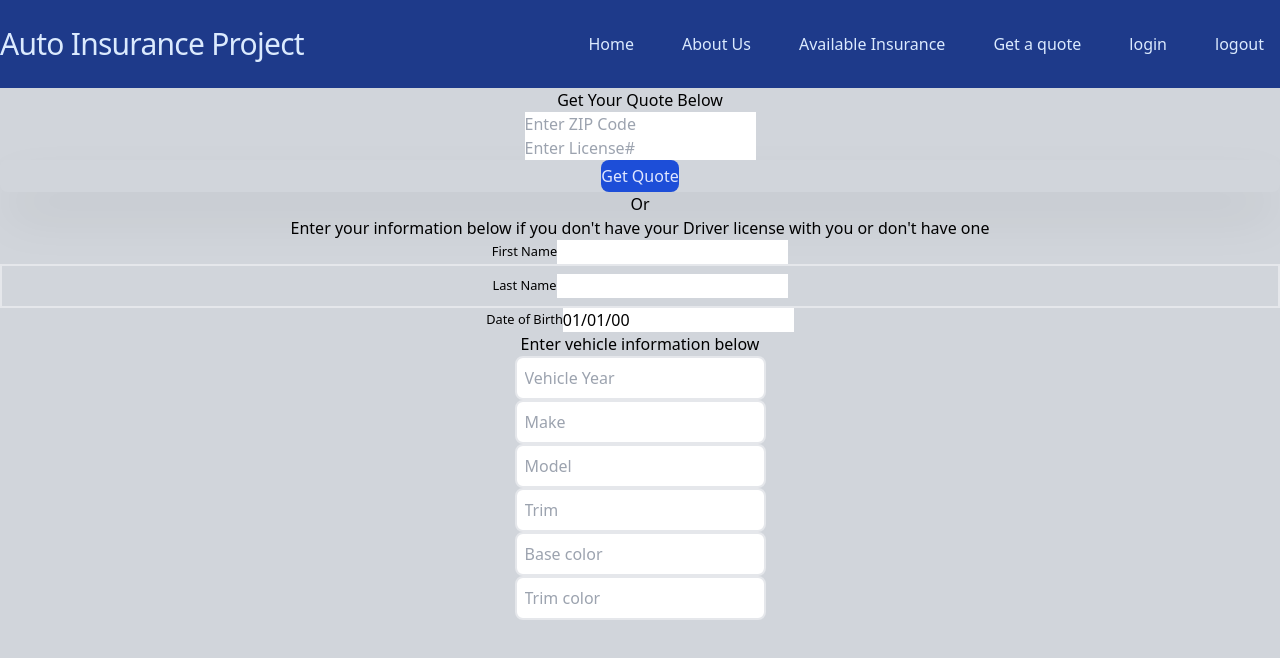
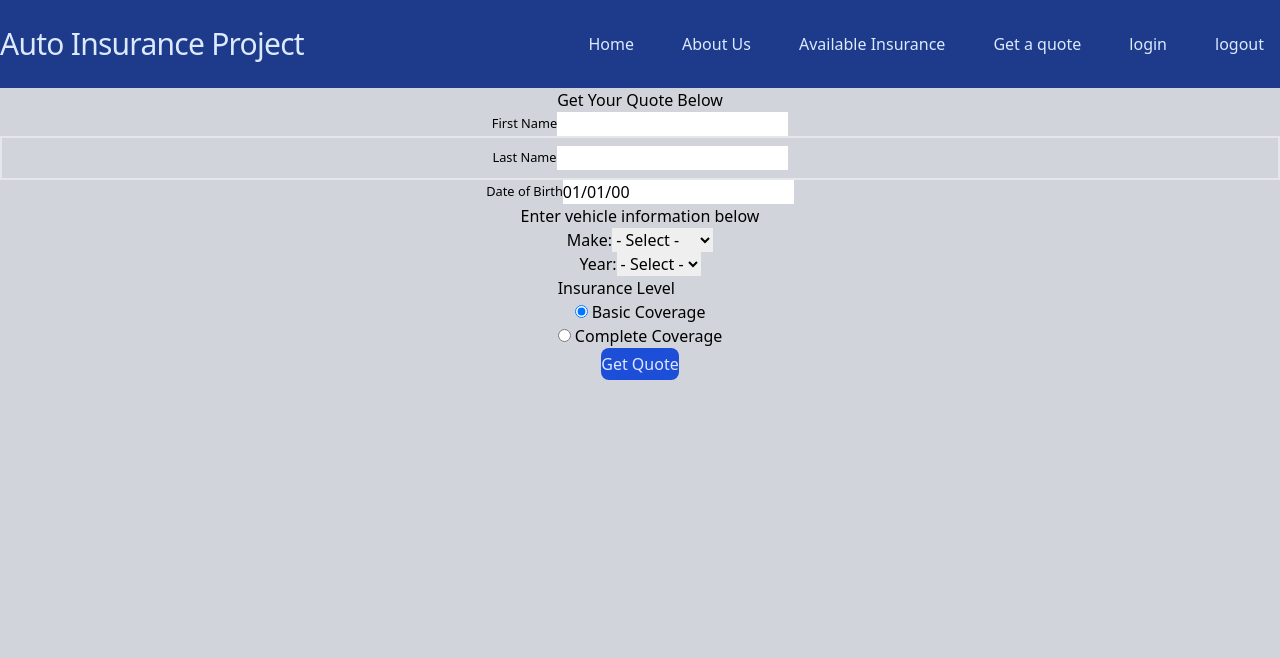
Before and after one commit to Josesimplecoding/finalproject, a Vue app: page /quote in a window 1280 px wide. Shown: the top 658 px of the page. Built offline with nearby package versions, Linux system fonts and the light colour scheme.

Commit message:
reworked quote page

```diff
--- a/src/pages/quote.vue
+++ b/src/pages/quote.vue
@@ -2,22 +2,6 @@
     <h1 class="flex items-center justify-center rounded-lg shadow-2xl cmp-title_text">
         Get Your Quote Below
     </h1>
-
-    <div class="flex items-center justify-center rounded-lg shadow-2xl cmp-form-text">
-        <input class="cmp-form-text_text" data-cmp-hook-form-text="input" aria-label="Zip code" type="text" id="form-text-1424848195" placeholder="Enter ZIP Code" name="zip" maxlength="5">
-    </div>
-
-    <div class="flex items-center justify-center rounded-lg shadow-2xl w-100">
-        <input class="cmp-form-text_text" data-cmp-hook-form-text="input" aria-label="Zip code" type="text" id="form-text-1424848195" placeholder="Enter License#" name="license#">
-    </div>
-
-    <div class="flex items-center justify-center rounded-lg shadow-2xl button">
-        <button type="submit" class="py-1 text-indigo-100 bg-blue-700 rounded-lg w-1/7 cmp-form-button hover:bg-blue-500" id="form-button type-314788994">Get Quote</button>
-    </div>
-
-    <h2 class="flex items-center justify-center rounded-lg">Or</h2>
-    <p class="flex items-center justify-center rounded-lg">Enter your information below if you don't have your Driver license with you or don't have one</p>
-
     <div class="flex items-center justify-center rounded-lg shadow-2xl w-100">
         <small class="input-label">First Name</small>
         <input class="form-control" type="text" place-holder aria-label="[object Objectt]" name="name" auto-complete value>
@@ -34,23 +18,95 @@
     </div>
 
     <h3 class="flex items-center justify-center rounded-lg">Enter vehicle information below</h3>
-    <div class="flex items-center justify-center rounded-lg">
-        <input type="text" class="p-2 border-2 rounded-lg" placeholder="Vehicle Year" />
-    </div>
-    <div class="flex items-center justify-center rounded-lg">
-        <input type="text" class="p-2 border-2 rounded-lg" placeholder="Make" />
-    </div>
-    <div class="flex items-center justify-center rounded-lg">
-        <input type="text" class="p-2 border-2 rounded-lg" placeholder="Model" />
-    </div>
-    <div class="flex items-center justify-center rounded-lg">
-        <input type="text" class="p-2 border-2 rounded-lg" placeholder="Trim" />
-    </div>
-        <div class="flex items-center justify-center rounded-lg">
-        <input type="text" class="p-2 border-2 rounded-lg" placeholder="Base color" />
-    </div>
-        <div class="flex items-center justify-center rounded-lg">
-        <input type="text" class="p-2 border-2 rounded-lg" placeholder="Trim color" />
+    <div>
+        <div class="container">
+            <div class="row">
+                <div class="col col-md-8 mr-md-auto ml-md-auto" >
+                    <div id="content">
+                        <div class="row content-form">
+                            <div class="col col-md-10 mr-md-auto ml-md-auto">
+                                <form action="#" id="request-quote">
+                                        <div class="flex items-center justify-center form-group">
+                                            <label for="make">Make:</label>
+                                            <select class="form-control" id="make">
+                                                <option value="">- Select -</option>
+                                                <option value="1">Audi</option>
+                                                <option value="2">Cheverolet</option>
+                                                <option value="3">Ford</option>
+                                                <option value="4">GMC</option>
+                                                <option value="5">Honda</option>
+                                                <option value="6">Jaguar</option>
+                                                <option value="7">Lexus</option>
+                                                <option value="8">Mercedes</option>
+                                                <option value="9">Nissan</option>
+                                                <option value="10">Toyota</option>
+                                                <option value="11">Tesla</option>
+                                                <option value="12">Volvo</option>
+                                            </select>
+                                        </div>
+
+                                        <div class="flex items-center justify-center form-group">
+                                            <label for="year">Year:</label>
+                                            <select class="form-control" id="year">
+                                                <option value="">- Select -</option>
+                                                <option value="1">2000</option>
+                                                <option value="2">2001</option>
+                                                <option value="3">2002</option>
+                                                <option value="4">2003</option>
+                                                <option value="5">2004</option>
+                                                <option value="6">2005</option>
+                                                <option value="7">2006</option>
+                                                <option value="8">2007</option>
+                                                <option value="9">2008</option>
+                                                <option value="10">2009</option>
+                                                <option value="11">2010</option>
+                                                <option value="12">2011</option>
+                                                <option value="13">2012</option>
+                                                <option value="14">2013</option>
+                                                <option value="15">2014</option>
+                                                <option value="16">2015</option>
+                                                <option value="17">2016</option>
+                                                <option value="18">2017</option>
+                                                <option value="19">2018</option>
+                                                <option value="20">2019</option>
+                                                <option value="21">2020</option>
+                                                <option value="22">2021</option>
+                                                <option value="23">2022</option>
+                                            </select>
+                                        </div>
+
+                                        <fieldset class="flex items-center justify-center form-group">
+                                            <div class="row">
+                                                <legend class="col-form-legend col-12">Insurance Level</legend>
+
+                                            <div class="col12">
+                                                <div class="flex items-center justify-center form-check">
+                                                    <label class="form-check-label">
+                                                    <input  class="form-check-input" type="radio" name="level" value="basic" checked>
+                                                    Basic Coverage
+                                                    </label>
+                                                </div>
+                                                <div class="flex items-center justify-center form-check">
+                                                    <label class="form-check-label">
+                                                    <input class="form-check-input" type="radio" name="level" value="complete">
+                                                    Complete Coverage
+                                                    </label>
+                                                </div>
+                                            </div>
+                                            </div>
+                                    </fieldset>
+                                    <div id="result"></div>
+                                    <div class="flex items-center justify-center form-group">
+                                        <button type="submit" class="py-1 text-indigo-100 bg-blue-700 rounded-lg w-1/7 cmp-form-button hover:bg-blue-500">Get Quote</button>
+                                    </div>
+
+                                </form>
+                            </div>
+                        </div>
+                    </div>
+                </div>
+            </div>
+        </div>
     </div>
 
 </template>
```
